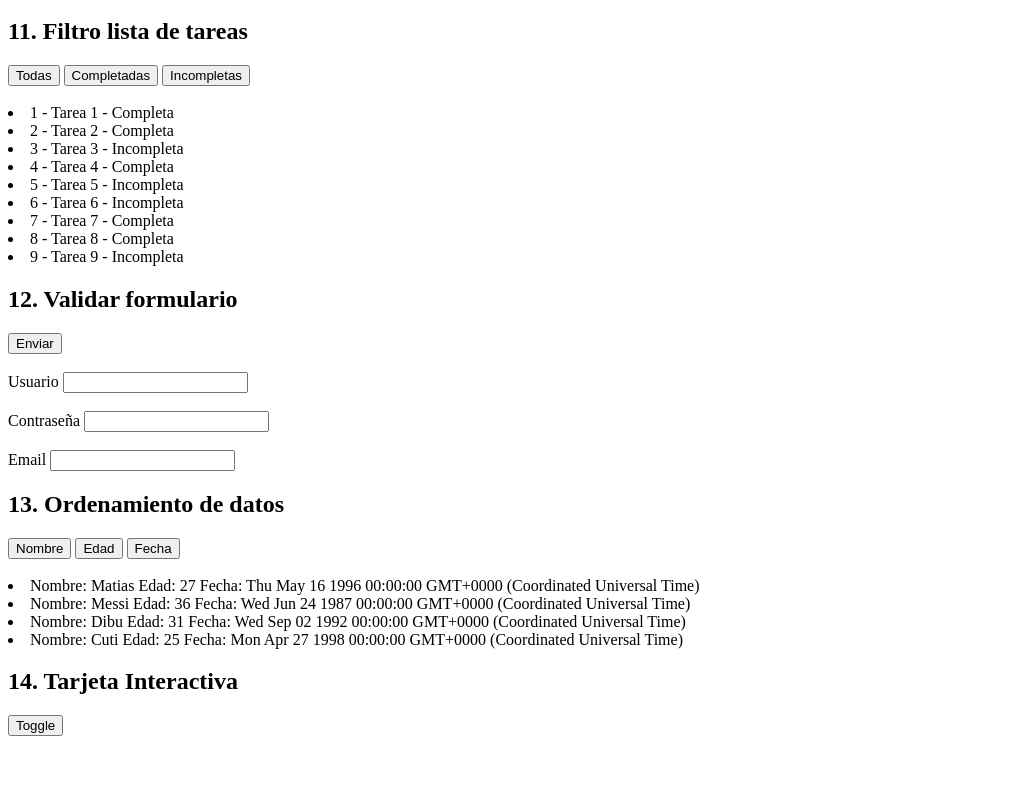
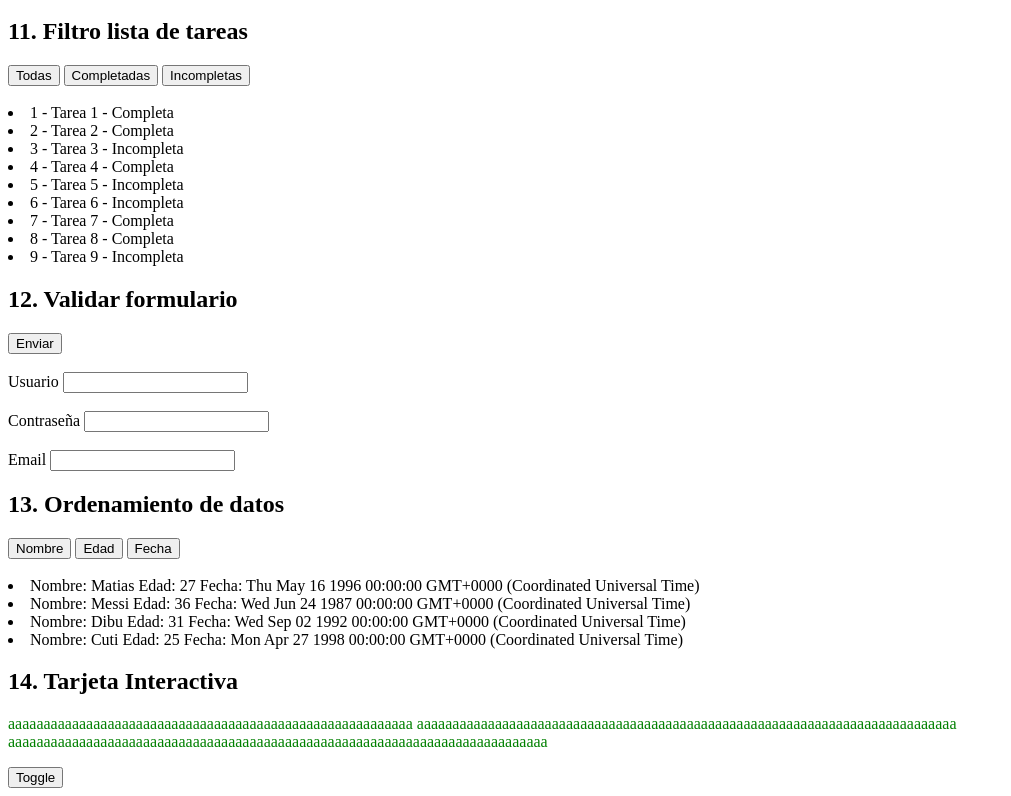
Before and after one commit to matiasmoscone1/practica-ejercicios-logica-programacion-react, a React (Vite) app: page / in a window 1280 px wide. Shown: the part 1814-2610 px from the top of the page, without its empty margins (0-1011 px from the left). Before the commit the page ends 2558 px from the top, so only its background shows below. Built offline with nearby package versions, Linux system fonts and the light colour scheme.

Commit message:
Ejercicio 14 terminado

```diff
--- a/src/ejercicios/TarjetaInteractiva.jsx
+++ b/src/ejercicios/TarjetaInteractiva.jsx
@@ -18,22 +18,24 @@ const TarjetaInteractiva = () => {
 
     }
 
+    const Tarjeta = () => {
+        if(toggle){
+            return(<p style={{color:"red"}}>Lorem, ipsum dolor sit amet consectetur adipisicing elit. Vitae quaerat aperiam
+            corrupti, beatae ad esse! Atque ea ab sapiente nemo aliquam assumenda, ut esse alias?
+            Nemo cupiditate numquam aspernatur ipsum!</p>)
+        }else{
+            return(
+                <p style={{color:"green"}}>aaaaaaaaaaaaaaaaaaaaaaaaaaaaaaaaaaaaaaaaaaaaaaaaaaaaaaaaa
+                aaaaaaaaaaaaaaaaaaaaaaaaaaaaaaaaaaaaaaaaaaaaaaaaaaaaaaaaaaaaaaaaaaaaaaaaaaaa
+                aaaaaaaaaaaaaaaaaaaaaaaaaaaaaaaaaaaaaaaaaaaaaaaaaaaaaaaaaaaaaaaaaaaaaaaaaaaa</p>)
+    }}
+
     return(<>
     <div>
         <h2>14. Tarjeta Interactiva </h2>
 
-        <button onClick={() => { cambiarTarjeta();
-            if(toggle){
-                return(<p style={{color:"red"}}>Lorem, ipsum dolor sit amet consectetur adipisicing elit. Vitae quaerat aperiam
-                corrupti, beatae ad esse! Atque ea ab sapiente nemo aliquam assumenda, ut esse alias?
-                Nemo cupiditate numquam aspernatur ipsum!</p>
-                )
-            }else{
-                <p style={{color:"green"}}>aaaaaaaaaaaaaaaaaaaaaaaaaaaaaaaaaaaaaaaaaaaaaaaaaaaaaaaaa
-                aaaaaaaaaaaaaaaaaaaaaaaaaaaaaaaaaaaaaaaaaaaaaaaaaaaaaaaaaaaaaaaaaaaaaaaaaaaa
-                aaaaaaaaaaaaaaaaaaaaaaaaaaaaaaaaaaaaaaaaaaaaaaaaaaaaaaaaaaaaaaaaaaaaaaaaaaaa</p>
-            }
-        }}>Toggle</button>
+        <Tarjeta />
+        <button onClick={() => { cambiarTarjeta()}}>Toggle</button>
 
 
     </div>
```
